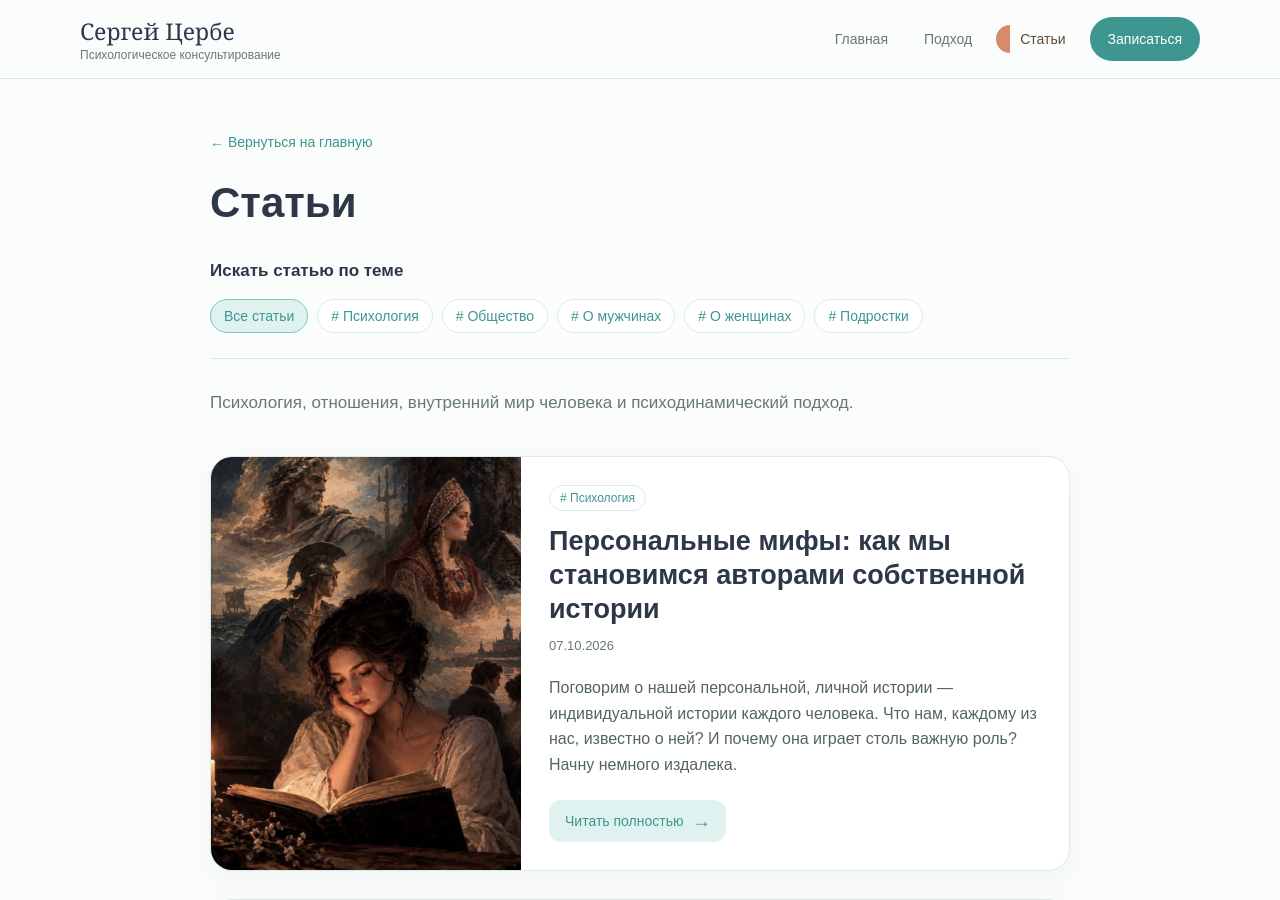
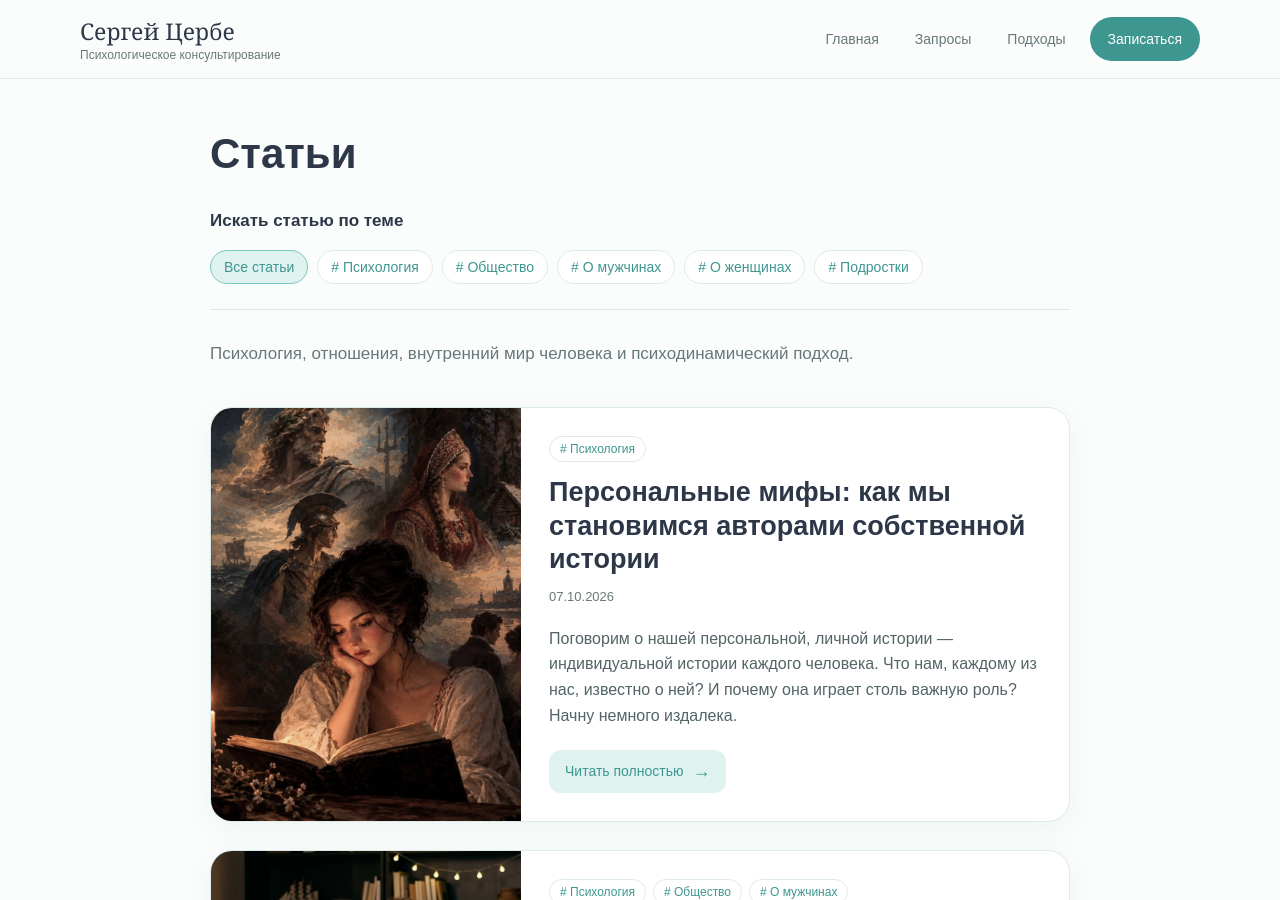
Before and after one commit to zerbe25-gif/zerbe25-gif.github.io, a Jekyll site: the page built from articles.md, in a window 1280 px wide and 900 px high. Built offline with Jekyll 4.4.1, drawn with Linux system fonts in a browser that asks for light colours.

Commit message:
Update articles.html

```diff
--- a/_layouts/articles.html
+++ b/_layouts/articles.html
@@ -451,12 +451,13 @@
         aria-expanded="false"
       >☰</button>
 
-      <nav class="menu" id="menu">
-        <a href="{{ '/' | relative_url }}">Главная</a>
-        <a href="{{ '/' | relative_url }}#about">Подход</a>
-        <a href="{{ '/articles/' | relative_url }}" class="nav-article-orange">Статьи</a>
-        <a href="{{ '/' | relative_url }}#contact" class="nav-button">Записаться</a>
-      </nav>
+
+<nav class="menu" id="menu">
+  <a href="{{ '/' | relative_url }}">Главная</a>
+  <a href="{{ '/' | relative_url }}#requests">Запросы</a>
+  <a href="{{ '/' | relative_url }}#about">Подходы</a>
+  <a href="{{ '/' | relative_url }}#contact" class="nav-button">Записаться</a>
+</nav>
     </div>
   </header>
 
@@ -464,9 +465,6 @@
 
     <header class="page-header">
 
-      <a class="back-home" href="{{ '/' | relative_url }}">
-        ← Вернуться на главную
-      </a>
 
       <h1>
         Статьи
```
